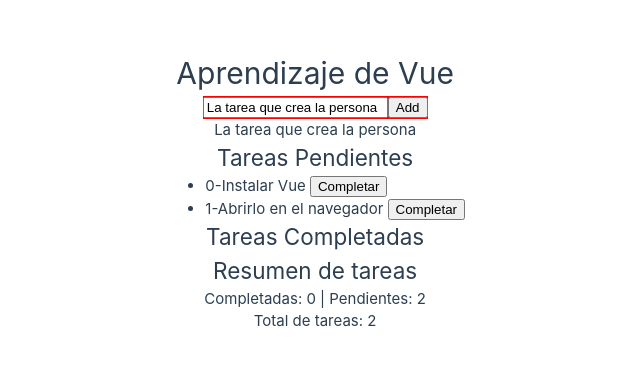
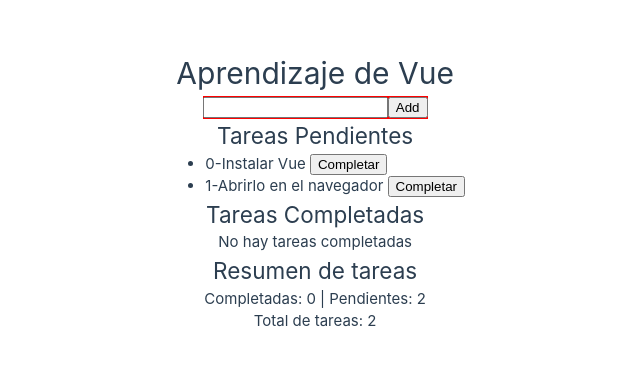
Before and after one commit to jpgarbanzo/vue-example, a Vue app in the folder to-do-list/: page / in a window 1280 px wide. Shown: the part 208-574 px from the top of the page, without its empty margins (95-735 px from the left). Built offline with nearby package versions, Linux system fonts and the light colour scheme.

Commit message:
v-if/v-else example

```diff
--- a/to-do-list/src/components/ToDoList.vue
+++ b/to-do-list/src/components/ToDoList.vue
@@ -4,8 +4,6 @@
     <input v-model="tareaNueva" />
     <button v-on:click="agregarElemento">Add</button>
   </div>
-
-  {{ tareaNueva }}
 
   <h2>Tareas Pendientes</h2>
 
@@ -17,18 +15,21 @@
   </ul>
 
   <h2>Tareas Completadas</h2>
-  <ul>
-    <li v-for="(tarea, index) in tareasEliminadas" v-bind:key="index">{{ index }}-{{ tarea }}</li>
+  <p v-if="contadorDeTareasCompletadas === 0">
+    <span>No hay tareas completadas</span>
+  </p>
+  <ul v-else style="min-height: 100px; background-color: green">
+    <li v-for="(tarea, index) in tareasCompletadas" v-bind:key="index">{{ index }}-{{ tarea }}</li>
   </ul>
 
   <h2>Resumen de tareas</h2>
-  <p>Completadas: {{ tareasCompletadas }} | Pendientes: {{ tareasPendientes }}</p>
+  <p>Completadas: {{ contadorDeTareasCompletadas }} | Pendientes: {{ tareasPendientes }}</p>
   <p>Total de tareas: {{ totalDeTareas }}</p>
 
   <!-- <pre>
     {{ listaDeTareas }}
   </pre>
-  <pre> {{ tareasEliminadas }}</pre> -->
+  <pre> {{ tareasCompletadas }}</pre> -->
 </template>
 
 <script>
@@ -37,8 +38,8 @@
     return {
       titulo: 'Aprendizaje de Vue',
       listaDeTareas: ['Instalar Vue', 'Abrirlo en el navegador'],
-      tareaNueva: 'La tarea que crea la persona',
-      tareasEliminadas: [],
+      tareaNueva: '',
+      tareasCompletadas: [],
     }
   },
 
@@ -47,12 +48,12 @@
       return this.listaDeTareas.length
     },
 
-    tareasCompletadas() {
-      return this.tareasEliminadas.length
+    contadorDeTareasCompletadas() {
+      return this.tareasCompletadas.length
     },
 
     totalDeTareas() {
-      return this.tareasPendientes + this.tareasCompletadas
+      return this.tareasPendientes + this.contadorDeTareasCompletadas
     },
   },
 
@@ -63,7 +64,7 @@
 
     eliminarElemento(index) {
       //   alert('Eliminar elemento en la posición #' + index)
-      this.tareasEliminadas.push(this.listaDeTareas[index])
+      this.tareasCompletadas.push(this.listaDeTareas[index])
 
       this.listaDeTareas.splice(index, 1)
     },
```
